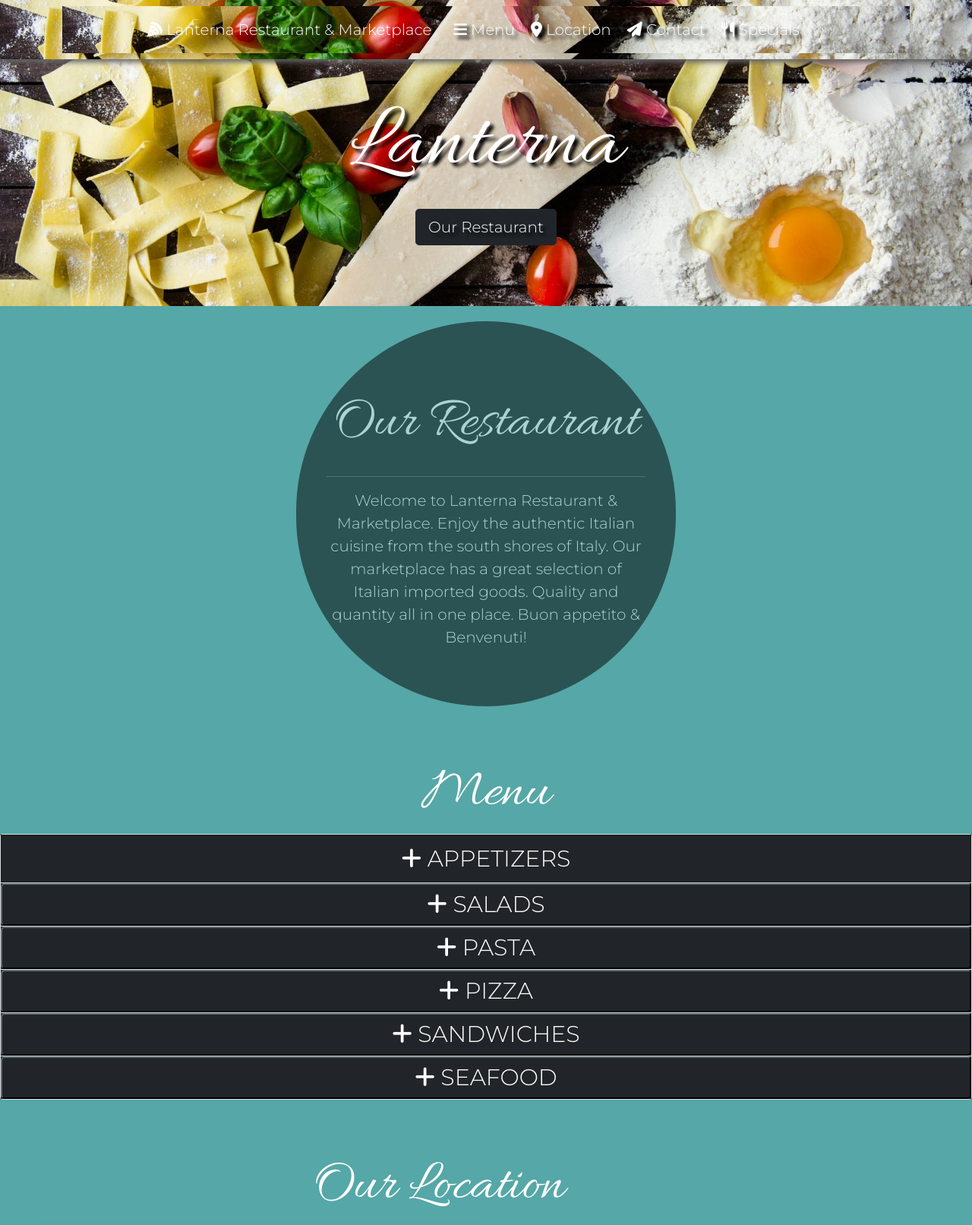
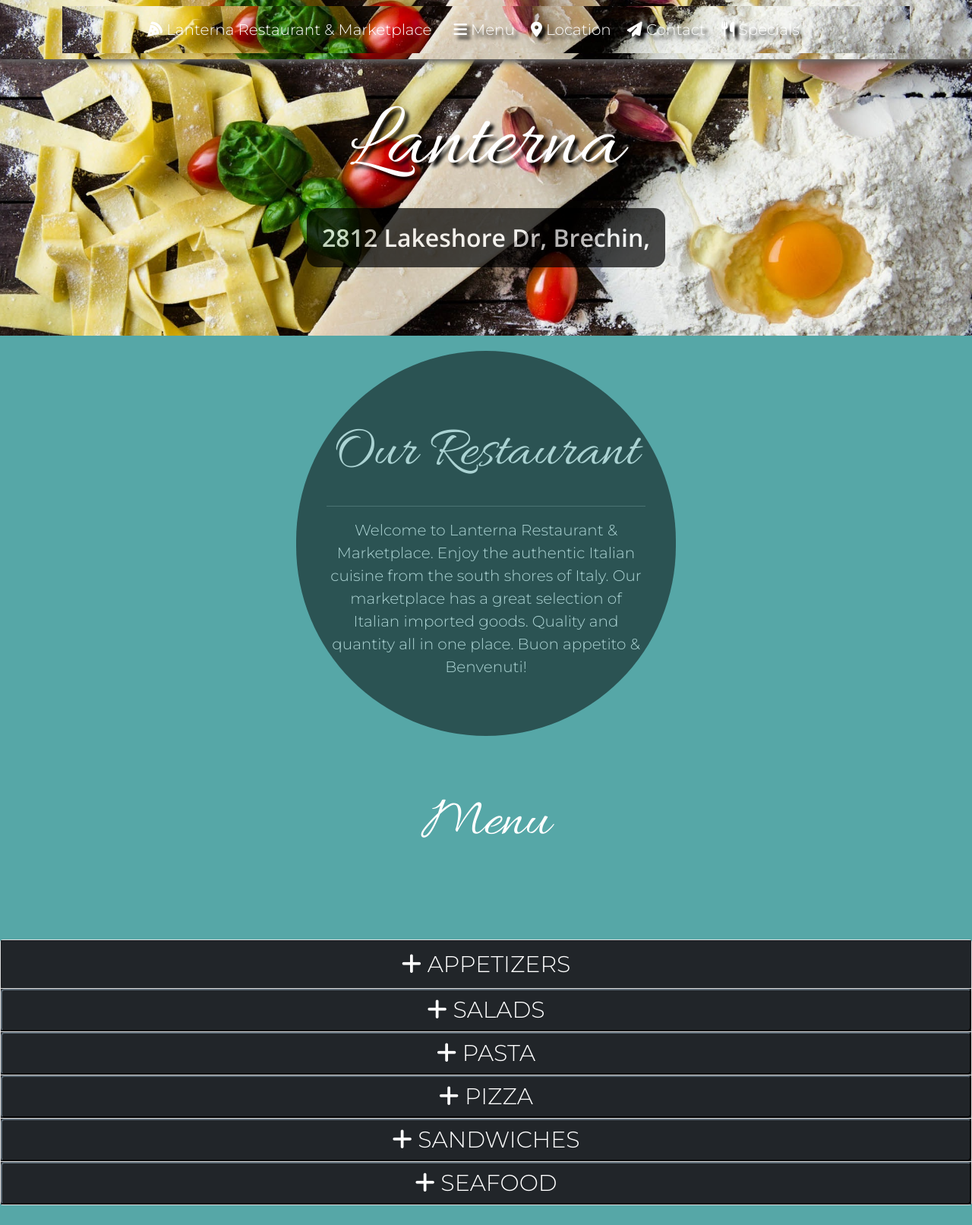
Before and after one commit to Fabscg/lanterna-marketplace, a PHP site: page /public/index.html in a window 1280 px wide. Shown: the top 1613 px of the page at 76% size. Run offline with PHP 8.4, Linux system fonts and the light colour scheme; some libraries are stand-ins or nearby versions.

Commit message:
adding address and button for specials

```diff
--- a/public/index.html
+++ b/public/index.html
@@ -80,7 +80,7 @@
                     <div class="row">
                         <div class="intro-text">
                             <h1>Lanterna</h1>
-                            <a href="#about" class="btn btn-dark btn-lg page-scroll">Our Restaurant</a>
+                            <h2 class="address">2812 Lakeshore Dr, Brechin, </h2>
                         </div>
                     </div>
                 </div>
@@ -371,7 +371,11 @@
                 </div>
             </div>
         </div>
+        <div class="specials-button">
+            <a class="btn btn-warning btn-lg" href="./specials.html" role="button">Check our SPECIALS</a>
+        </div>
     </section>
+
     <section id="location">
         <div>
             <h2 class="contact-title">Our Location</h2>
@@ -385,10 +389,10 @@
               </div>
             <div id="contact-us" class="col-lg-4 col-md-6">
                 <div>
-                  <p class="">Whether you are looking for an intimate dinner for your closest friend and family or a business meeting, a birthday party, or a holiday reception with a few guest; We cater to every occasion. Give us a call or E-mail us at:<br>
+                  <h3 class="">Whether you are looking for an intimate dinner for your closest friend and family or a business meeting, a birthday party, or a holiday reception with a few guest; We cater to every occasion. Give us a call or E-mail us at:<br>
                     <a class="contact-info" href="tel:705 505-0088"><i class="icon fa-solid fa-phone"></i>705-505-0088</a><br>
                     <a class="contact-info" href="mailto:lanternabrechin@gmail.com"><i class="icon fa-solid fa-envelope"></i>lanternabrechin@gmail.com</a><b>
-                  </p>
+                    </h3>
                 </div>
             </div>
           <div>
--- a/public/style.css
+++ b/public/style.css
@@ -165,11 +165,11 @@
 
 
 /* SECTION MENU */
-
-.accordion {
-    background-color: #557B83;
+.specials-button{
+    width:500px;
+    height: 30px;
+    margin:30px auto;
 }
-
 .btn-block {
     background-color: #1c1f23;
     border-color: #1a1e21;
@@ -181,7 +181,7 @@
 .accordion {
     cursor: pointer;
     width: 100%;
-    padding: 100px auto;
+    padding: 100px 0;
     text-align: center;
 }
 
@@ -334,7 +334,9 @@
 }
 
 .opening-hours {
-    text-align: left;
+    display: flex;
+    justify-content: center;
+    align-items: center;
 }
 
 iframe{
@@ -350,6 +352,16 @@
     margin: 10px auto;
     font-size: xx-large;
     text-align: center;
+}
+
+.address{
+    font-family: 'Open Sans', sans-serif;
+    background-color: black;
+    opacity: 0.7;
+    width:fit-content;
+    padding:20px;
+    border-radius: 15px;
+    margin: 10px auto;
 }
 
 .marketplace {
```
Also changed, not shown: 1 other file.
